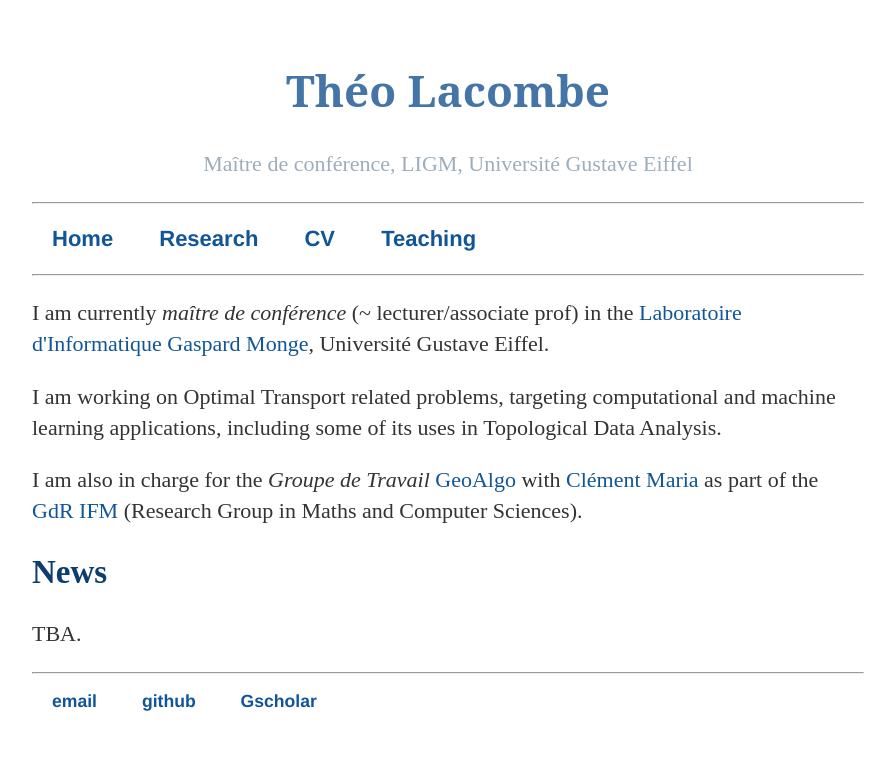
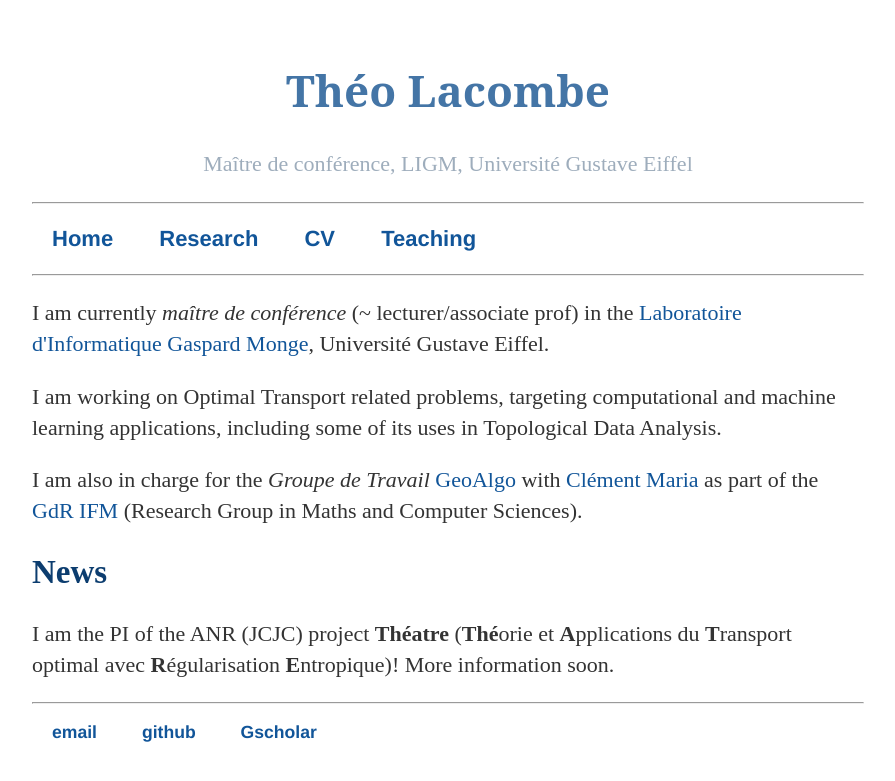
Before and after one commit to tlacombe/tlacombe.github.io, a Jekyll site: the page built from index.html, in a window 1280 px wide. Shown: the top 781 px of the page, without its empty margins (192-1087 px from the left). Built offline with Jekyll 4.4.1, drawn with Linux system fonts in a browser that asks for light colours.

Commit message:
add news anr

```diff
--- a/index.html
+++ b/index.html
@@ -12,7 +12,7 @@ title: Théo Lacombe's webpage
 
     <h2> News </h2>
     <p>
-    TBA.
+    I am the PI of the ANR (JCJC) project <b>Théatre</b> (<b>Thé</b>orie et <b>A</b>pplications du <b>T</b>ransport optimal avec <b>R</b>égularisation <b>E</b>ntropique)! More information soon.
     </p>
 
 
```
